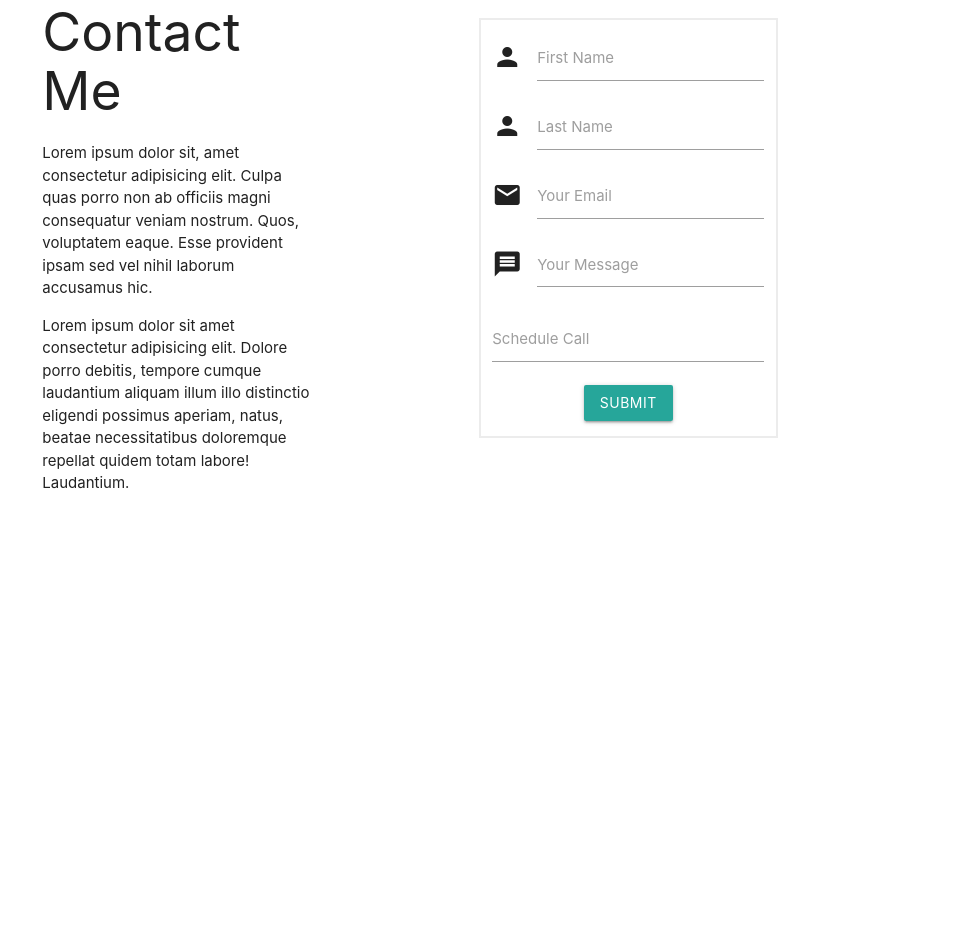
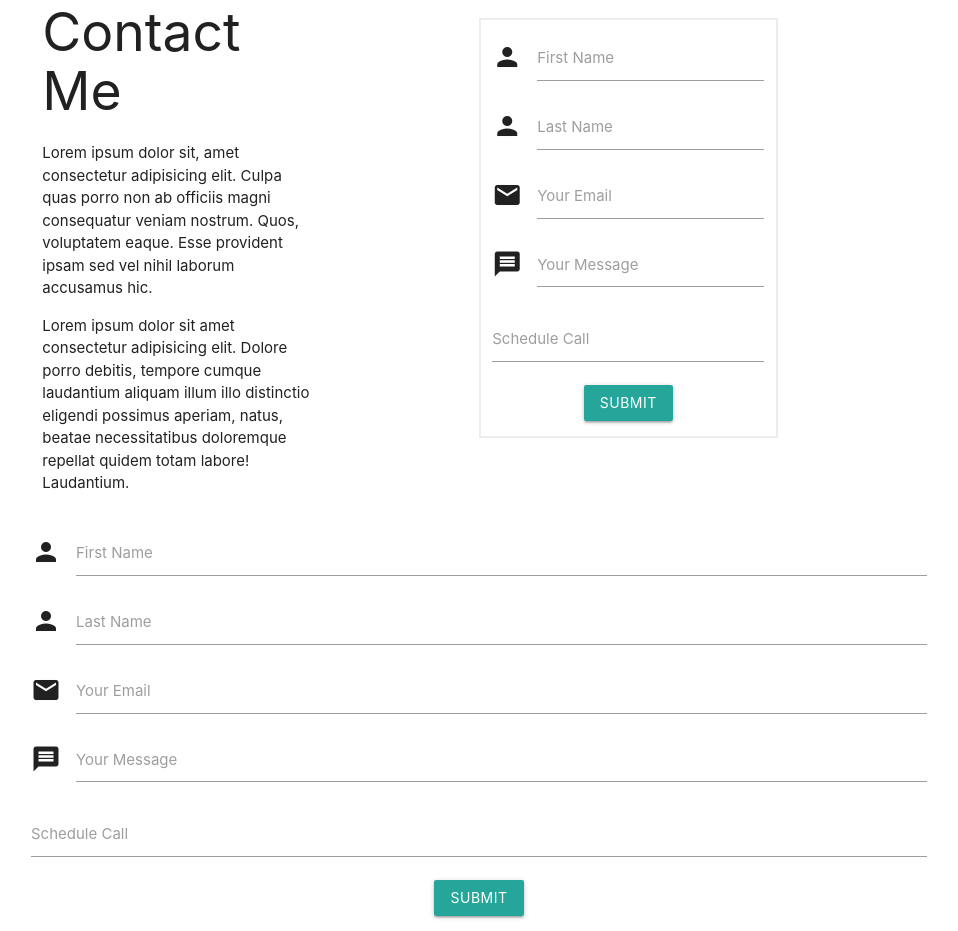
Before and after one commit to leivanoe1011/home_finder_v2, a plain HTML site: page index.html in a window 1280 px wide. Shown: the part 1458-2389 px from the top of the page, without its empty margins (161-1119 px from the left). Before the commit the page ends 1988 px from the top, so only its background shows below. Drawn offline with nearby package versions, Linux system fonts and the light colour scheme; no server answers.

Commit message:
added forms

```diff
--- a/index.html
+++ b/index.html
@@ -121,6 +121,7 @@
                     <div class="input-field">
                         <i class="material-icons prefix">person</i>
                         <input type="text" id="lastName">
+
                         <label for="lastName">Last Name</label>
                     </div>
 
@@ -149,6 +150,42 @@
 
             </div>
         </div>
+        <form >
+
+            <div class="input-field">
+                <i class="material-icons prefix">person</i>
+                <input type="text" id="firstName">
+                <label for="firstName">First Name</label>
+            </div>
+
+            <div class="input-field">
+                <i class="material-icons prefix">person</i>
+                <input type="text" id="lastName">
+                <label for="lastName">Last Name</label>
+            </div>
+
+            <div class="input-field">
+              <i class="material-icons prefix">email</i>
+              <input type="email" id="email">
+              <label for="email">Your Email</label>
+            </div>
+
+            <div class="input-field">
+              <i class="material-icons prefix">message</i>
+              <textarea id="message" class="materialize-textarea"></textarea>
+              <label for="message">Your Message</label>
+            </div>
+
+            <div class="input-field">
+                <input type="text" id="date" class="datepicker">
+                <label for="date">Schedule Call</label>
+            </div>
+
+            <div id="send_message" class="input-field center">
+                <button class="btn">Submit</button>
+            </div>
+
+        </form>
 
 
     </section>
```
